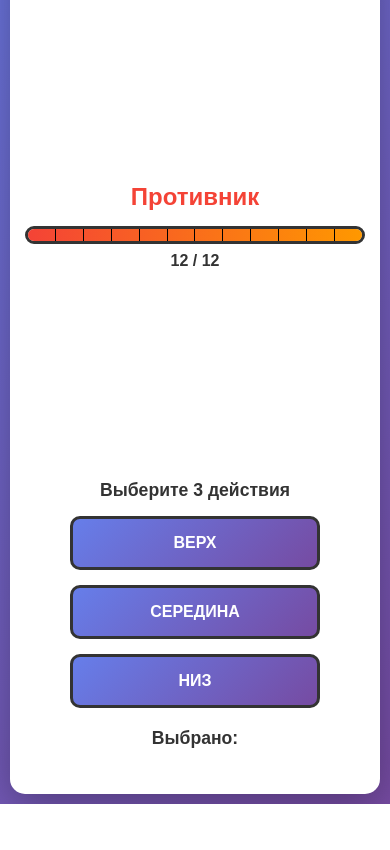
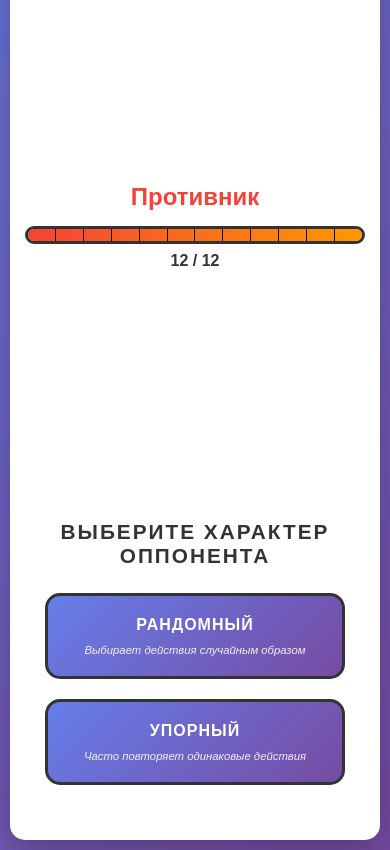
Before and after one commit to buddistas/FreeFighter_web, a website: page index.html in a window 390 px wide. Shown: the part 357-1207 px from the top of the page. Before the commit the page ends 1161 px from the top, so only its background shows below. Drawn offline with Linux system fonts and the light colour scheme.

Commit message:
Сделал выбор характера оппонента

```diff
--- a/game.js
+++ b/game.js
@@ -4,6 +4,17 @@ const TIE_ROUND_HP = 2;
 const ACTIONS_PER_PHASE = 3;
 const DELAY_BETWEEN_ACTIONS = 1000; // 1 секунда
 const DELAY_BETWEEN_PHASES = 2000; // 2 секунды
+
+// Характеры оппонента
+const OPPONENT_PERSONALITY = {
+    RANDOM: 'random',
+    PERSISTENT: 'persistent'
+};
+
+const PERSONALITY_NAMES = {
+    [OPPONENT_PERSONALITY.RANDOM]: 'Рандомный',
+    [OPPONENT_PERSONALITY.PERSISTENT]: 'Упорный'
+};
 
 // Пути к изображениям
 const IMAGE_PATHS = {
@@ -55,11 +66,12 @@ class Game {
     constructor() {
         this.player = new Fighter('Игрок', true);
         this.enemy = new Fighter('Противник', false);
-        this.currentPhase = 'selection'; // selection, playing, finished
+        this.currentPhase = 'personality-selection'; // personality-selection, selection, playing, finished
         this.roundNumber = 1;
         this.isPlayerAttacking = true; // В первом раунде игрок атакует первым
         this.selectedActions = [];
         this.isTieRound = false;
+        this.opponentPersonality = null; // Характер оппонента
 
         this.initializeUI();
     }
@@ -78,6 +90,11 @@ class Game {
         this.restartBtn = document.getElementById('restart-btn');
         this.gameResult = document.getElementById('game-result');
 
+        // Экран выбора характера
+        this.personalitySelectionContainer = document.getElementById('personality-selection-container');
+        this.personalityRandomBtn = document.getElementById('personality-random-btn');
+        this.personalityPersistentBtn = document.getElementById('personality-persistent-btn');
+
         // Полоски здоровья
         this.playerHealthBar = document.getElementById('player-health-bar');
         this.playerHealthFill = document.getElementById('player-health-fill');
@@ -93,18 +110,24 @@ class Game {
         this.enemyActionImage = document.getElementById('enemy-action-image');
         this.actionResultText = document.getElementById('action-result-text');
 
+        // Метка противника (для отображения характера)
+        this.enemyLabel = document.querySelector('.enemy-section .fighter-label');
+
         // Обработчики событий
         this.btnHigh.addEventListener('click', () => this.selectAction('high'));
         this.btnMid.addEventListener('click', () => this.selectAction('mid'));
         this.btnLow.addEventListener('click', () => this.selectAction('low'));
         this.restartBtn.addEventListener('click', () => this.restart());
+        this.personalityRandomBtn.addEventListener('click', () => this.selectPersonality(OPPONENT_PERSONALITY.RANDOM));
+        this.personalityPersistentBtn.addEventListener('click', () => this.selectPersonality(OPPONENT_PERSONALITY.PERSISTENT));
 
         // Обработчик изменения размера окна для обновления засечек
         window.addEventListener('resize', () => {
             this.updateHealthBars();
         });
 
-        this.updateHealthBars();
+        // Показываем экран выбора характера при старте
+        this.showPersonalitySelection();
     }
 
     selectAction(action) {
@@ -147,10 +170,10 @@ class Game {
         // Устанавливаем последовательности
         if (this.isPlayerAttacking) {
             this.player.setAttackSequence([...this.selectedActions]);
-            this.enemy.setBlockSequence(this.generateRandomSequence());
+            this.enemy.setBlockSequence(this.generateEnemySequence());
         } else {
             this.player.setBlockSequence([...this.selectedActions]);
-            this.enemy.setAttackSequence(this.generateRandomSequence());
+            this.enemy.setAttackSequence(this.generateEnemySequence());
         }
 
         this.selectedActions = [];
@@ -159,12 +182,43 @@ class Game {
         this.executePhases();
     }
 
+    generateEnemySequence() {
+        if (this.opponentPersonality === OPPONENT_PERSONALITY.PERSISTENT) {
+            return this.generatePersistentSequence();
+        } else {
+            return this.generateRandomSequence();
+        }
+    }
+
     generateRandomSequence() {
         const actions = ['high', 'mid', 'low'];
         const sequence = [];
         for (let i = 0; i < ACTIONS_PER_PHASE; i++) {
             sequence.push(actions[Math.floor(Math.random() * actions.length)]);
         }
+        return sequence;
+    }
+
+    generatePersistentSequence() {
+        const actions = ['high', 'mid', 'low'];
+        const sequence = [];
+
+        // Первое действие выбираем случайно
+        let lastAction = actions[Math.floor(Math.random() * actions.length)];
+        sequence.push(lastAction);
+
+        // Для остальных двух действий с вероятностью 70% повторяем предыдущее
+        for (let i = 1; i < ACTIONS_PER_PHASE; i++) {
+            if (Math.random() < 0.7) {
+                // 70% вероятность - повторяем предыдущее действие
+                sequence.push(lastAction);
+            } else {
+                // 30% вероятность - выбираем случайное действие
+                lastAction = actions[Math.floor(Math.random() * actions.length)];
+                sequence.push(lastAction);
+            }
+        }
+
         return sequence;
     }
 
@@ -347,10 +401,29 @@ class Game {
         }
     }
 
+    showPersonalitySelection() {
+        this.currentPhase = 'personality-selection';
+        this.personalitySelectionContainer.style.display = 'block';
+        this.controlsContainer.style.display = 'none';
+        this.restartContainer.style.display = 'none';
+    }
+
+    selectPersonality(personality) {
+        this.opponentPersonality = personality;
+        this.personalitySelectionContainer.style.display = 'none';
+        this.controlsContainer.style.display = 'block';
+        this.currentPhase = 'selection';
+
+        // Обновляем метку противника
+        this.enemyLabel.textContent = PERSONALITY_NAMES[personality];
+
+        // Инициализируем игру
+        this.updateHealthBars();
+    }
+
     restart() {
         this.player.reset(MAX_HP);
         this.enemy.reset(MAX_HP);
-        this.currentPhase = 'selection';
         this.roundNumber = 1;
         this.isPlayerAttacking = true;
         this.selectedActions = [];
@@ -359,15 +432,9 @@ class Game {
         this.clearActionDisplays();
         this.updateHealthBars();
         this.selectedList.innerHTML = '';
-        this.phaseLabel.textContent = 'Выберите 3 действия';
 
-        this.controlsContainer.style.display = 'block';
-        this.restartContainer.style.display = 'none';
-
-        [this.btnHigh, this.btnMid, this.btnLow].forEach(btn => {
-            btn.disabled = false;
-            btn.classList.remove('selected');
-        });
+        // Показываем экран выбора характера при рестарте
+        this.showPersonalitySelection();
     }
 
     delay(ms) {
--- a/index.html
+++ b/index.html
@@ -50,8 +50,23 @@
             </div>
         </div>
 
+        <!-- Экран выбора характера оппонента -->
+        <div class="personality-selection-container" id="personality-selection-container">
+            <div class="personality-selection-title">Выберите характер оппонента</div>
+            <div class="personality-buttons">
+                <button class="personality-btn" id="personality-random-btn">
+                    <div class="personality-btn-title">Рандомный</div>
+                    <div class="personality-btn-description">Выбирает действия случайным образом</div>
+                </button>
+                <button class="personality-btn" id="personality-persistent-btn">
+                    <div class="personality-btn-title">Упорный</div>
+                    <div class="personality-btn-description">Часто повторяет одинаковые действия</div>
+                </button>
+            </div>
+        </div>
+
         <!-- Кнопки выбора -->
-        <div class="controls-container" id="controls-container">
+        <div class="controls-container" id="controls-container" style="display: none;">
             <div class="phase-label" id="phase-label">Выберите 3 действия</div>
             <div class="action-buttons">
                 <button class="action-btn" data-action="high" id="btn-high">
--- a/styles.css
+++ b/styles.css
@@ -365,6 +365,67 @@ h1 {
     box-shadow: 0 5px 15px rgba(0, 0, 0, 0.3);
 }
 
+/* Экран выбора характера оппонента */
+.personality-selection-container {
+    text-align: center;
+    padding: 40px 20px;
+    display: none;
+}
+
+.personality-selection-title {
+    font-size: 1.8em;
+    font-weight: bold;
+    margin-bottom: 40px;
+    color: #333;
+    text-transform: uppercase;
+    letter-spacing: 2px;
+}
+
+.personality-buttons {
+    display: flex;
+    flex-direction: column;
+    gap: 25px;
+    align-items: center;
+    max-width: 500px;
+    margin: 0 auto;
+}
+
+.personality-btn {
+    width: 100%;
+    padding: 30px;
+    border: 3px solid #333;
+    border-radius: 15px;
+    background: linear-gradient(135deg, #667eea 0%, #764ba2 100%);
+    color: white;
+    cursor: pointer;
+    transition: all 0.3s ease;
+    text-align: center;
+}
+
+.personality-btn:hover {
+    transform: translateY(-5px);
+    box-shadow: 0 8px 20px rgba(0, 0, 0, 0.3);
+    border-color: #4CAF50;
+}
+
+.personality-btn:active {
+    transform: translateY(-2px);
+}
+
+.personality-btn-title {
+    font-size: 1.5em;
+    font-weight: bold;
+    margin-bottom: 10px;
+    text-transform: uppercase;
+    letter-spacing: 1px;
+}
+
+.personality-btn-description {
+    font-size: 1em;
+    opacity: 0.9;
+    font-style: italic;
+}
+
 /* Оптимизация для мобильных устройств */
 @media (max-width: 768px) {
     body {
@@ -441,6 +502,27 @@ h1 {
         padding: 15px 30px;
         font-size: 1.1em;
     }
+
+    .personality-selection-title {
+        font-size: 1.5em;
+        margin-bottom: 30px;
+    }
+
+    .personality-buttons {
+        gap: 20px;
+    }
+
+    .personality-btn {
+        padding: 25px 20px;
+    }
+
+    .personality-btn-title {
+        font-size: 1.3em;
+    }
+
+    .personality-btn-description {
+        font-size: 0.9em;
+    }
 }
 
 /* Дополнительная оптимизация для очень маленьких экранов */
@@ -472,4 +554,21 @@ h1 {
         padding: 15px 25px;
         font-size: 1em;
     }
+
+    .personality-selection-title {
+        font-size: 1.3em;
+        margin-bottom: 25px;
+    }
+
+    .personality-btn {
+        padding: 20px 15px;
+    }
+
+    .personality-btn-title {
+        font-size: 1.2em;
+    }
+
+    .personality-btn-description {
+        font-size: 0.85em;
+    }
 }
```
